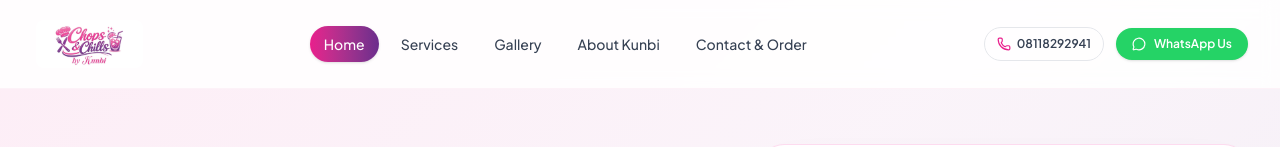
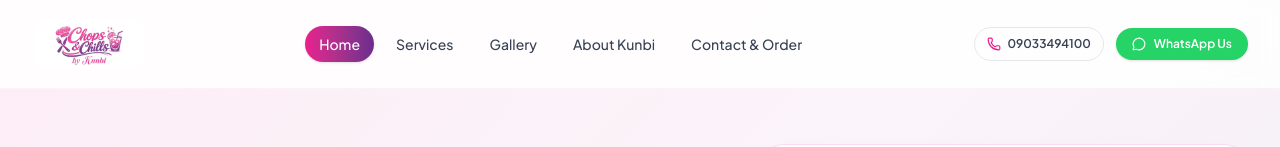
Before and after one commit to Makindeisaiah/Chops-Chills-by-Kunbi, a React (Vite) app: page / in a window 1280 px wide. Shown: the top 147 px of the page. Built offline with nearby package versions, Linux system fonts and the light colour scheme.

Commit message:
chore: update business contact phone number
Update the primary contact phone number in BUSINESS_CONTACT and use the constant dynamically in the Navbar to ensure consistency.

```diff
--- a/src/components/Navbar.tsx
+++ b/src/components/Navbar.tsx
@@ -128,7 +128,7 @@ export const Navbar: React.FC<NavbarProps> = ({ onNavigate }) => {
             title="Call Kunbi"
           >
             <Phone className="w-3.5 h-3.5 text-[#e91e8c]" />
-            <span>08118292941</span>
+            <span>{BUSINESS_CONTACT.phone}</span>
           </a>
 
           <a
@@ -202,7 +202,7 @@ export const Navbar: React.FC<NavbarProps> = ({ onNavigate }) => {
                 className="w-full flex items-center justify-center gap-2 py-2.5 px-4 rounded-xl text-gray-800 bg-gray-100 hover:bg-gray-200 font-medium text-sm"
               >
                 <Phone className="w-4 h-4 text-[#e91e8c]" />
-                <span>Call Directly: 08118292941</span>
+                <span>Call Directly: {BUSINESS_CONTACT.phone}</span>
               </a>
             </div>
           </div>
--- a/src/data/servicesData.ts
+++ b/src/data/servicesData.ts
@@ -1,7 +1,7 @@
 import { ServiceItem, GalleryItem, SocialLinks } from '../types';
 
 export const BUSINESS_CONTACT: SocialLinks = {
-  phone: '08118292941',
+  phone: '09033494100',
   whatsapp: '0909 814 2912',
   whatsappNumberDigits: '2349098142912',
   instagram: 'https://instagram.com/chops_chills_bykunbi',
```
